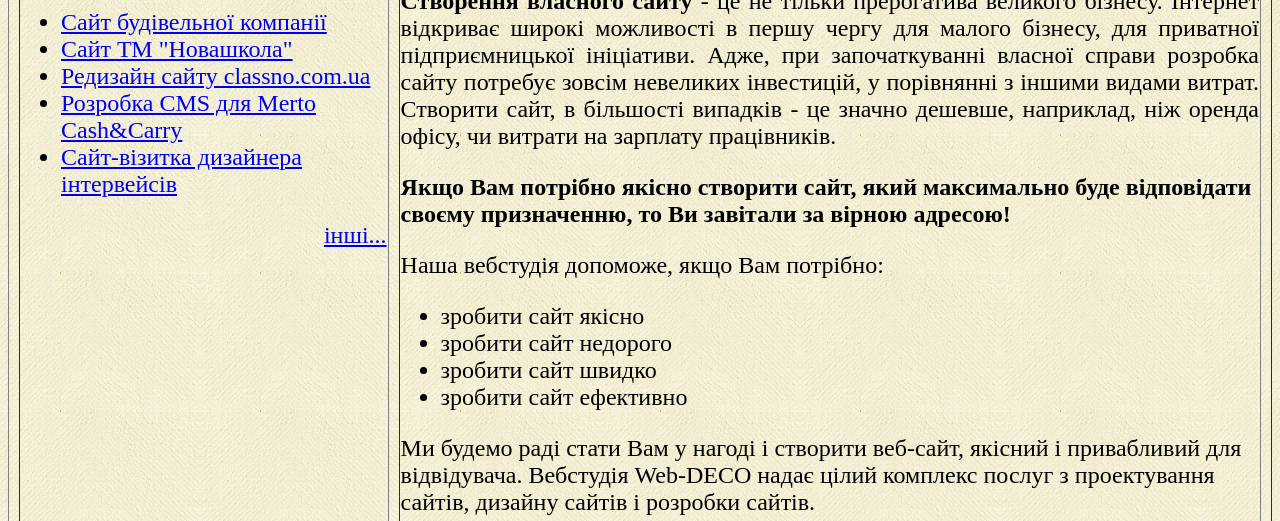
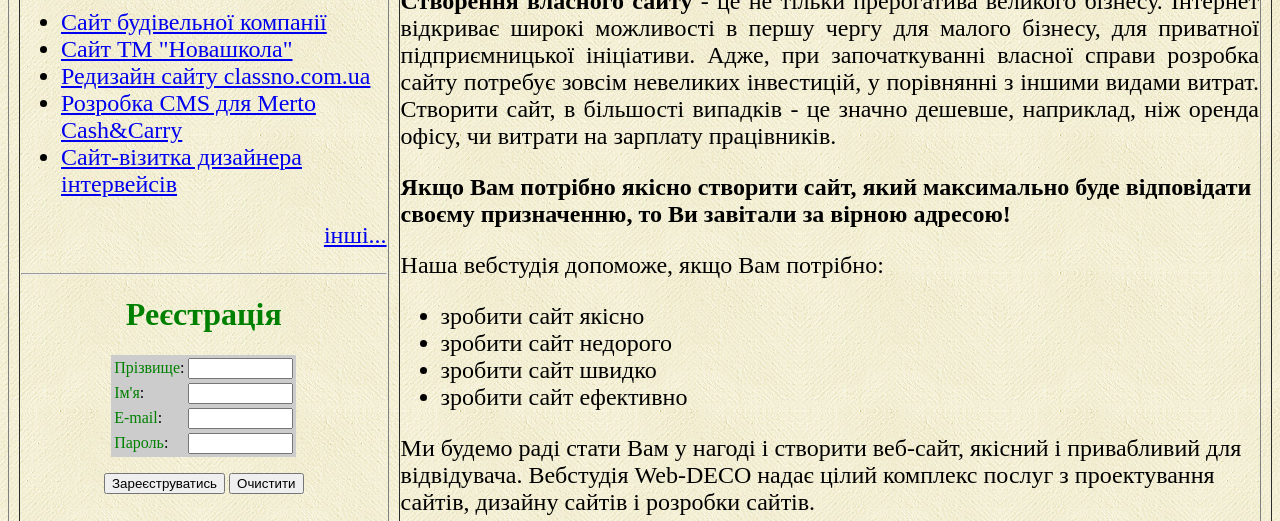
Before and after one commit to ivvezkuw/ivvezkuw.github.io, a plain HTML site: page index.html in a window 1280 px wide. Shown: the part 279-800 px from the top of the page. Drawn offline with Linux system fonts and the light colour scheme.

Commit message:
16 - Форма реестрації

```diff
--- a/index.html
+++ b/index.html
@@ -46,6 +46,37 @@
 
                                 </ul>
                             </font>
+                            <hr>
+
+                        <h1 align="center"><font color="green">Реєстрація</font></h1>
+                        <form action="forma.php" method="post" onsubmit="return send();">
+                        <table align="center" bgcolor="#ccc">
+                            <tr>
+                                <td><font color="green">Прізвище</font>: </td>
+                                <td><input type="text" size="10" maxlength="20" name="name2"></td>
+                             </tr>
+                             <tr>
+                                    <td><font color="green">Ім'я</font>: </td>
+                                    <td><input type="text" size="10" maxlength="20" name="name1"></td>
+                            </tr>
+                            <tr>
+                                    <td><font color="green">E-mail</font>: </td>
+                                    <td><input type="email" size="10" maxlength="20" name="email"></td>
+                             </tr>
+                             <tr>
+                                        <td><font color="green">Пароль</font>: </td>
+                                        <td><input type="password" size="10" maxlength="20" name="password"></td>
+                             </tr>
+                            </tr>
+                        </table>
+                        <p align="center">
+                            <input type="submit" value="Зареєструватись">
+                            <input type="reset" value="Очистити">
+
+                        </p>
+
+                        </form>
+                    </hr>
                     </td>
                     <td width="70%">
                             <h2>Зробити сайт з нами легко</h2></font>
```
Also changed, not shown: images/graphic.jpg (added), images/html.jpg (added), images/penzli.jpg (added).
